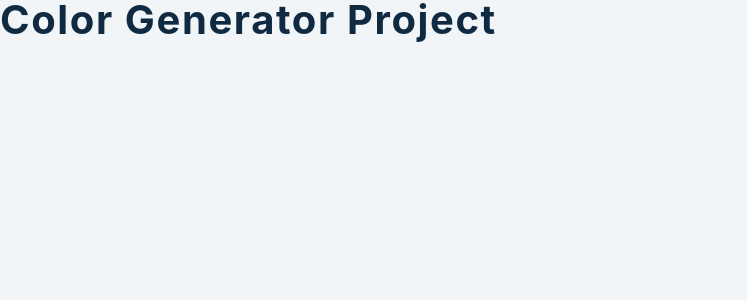
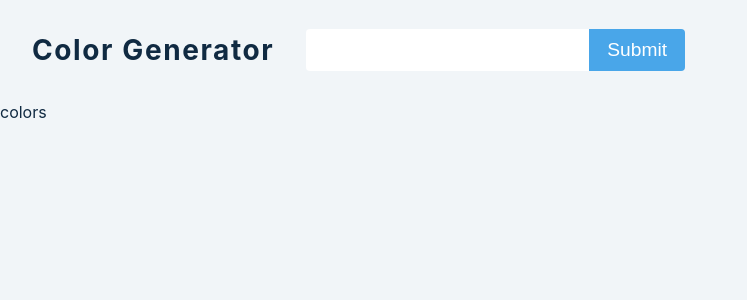
Before and after one commit to lucho20pt/react-projects-freecodecamp, a React (Create React App) app in the folder 09-color-generator/setup/: page / in a window 1280 px wide. Shown: the top 300 px of the page, without its empty margins (0-747 px from the left). Built offline with nearby package versions, Linux system fonts and the light colour scheme.

Commit message:
09 ColorGenerator - add: display app html

```diff
--- a/09-color-generator/setup/src/App.js
+++ b/09-color-generator/setup/src/App.js
@@ -1,10 +1,27 @@
-import React, { useState } from 'react'
-import SingleColor from './SingleColor'
+import React, { useState } from "react";
+import SingleColor from "./SingleColor";
 
-import Values from 'values.js'
+import Values from "values.js";
 
 function App() {
-  return <h2>color generator project</h2>
+  //
+
+  return (
+    <>
+      <section className="container">
+        <h3>color generator</h3>
+        <form>
+          <input
+            type="text"
+          />
+          <button className="btn" type="submit">
+            submit
+          </button>
+        </form>
+      </section>
+      <section className="colors">colors</section>
+    </>
+  );
 }
 
-export default App
+export default App;
--- a/09-color-generator/setup/src/utils.js
+++ b/09-color-generator/setup/src/utils.js
@@ -1,6 +1,6 @@
 function componentToHex(c) {
   var hex = c.toString(16);
-  return hex.length == 1 ? '0' + hex : hex;
+  return hex.length === 1 ? '0' + hex : hex;
 }
 
 function rgbToHex(r, g, b) {
```
